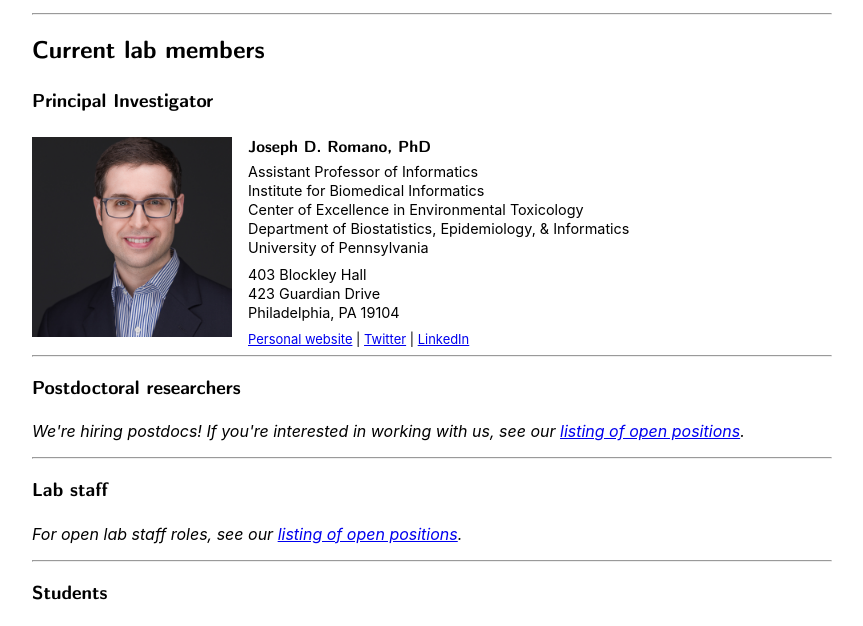
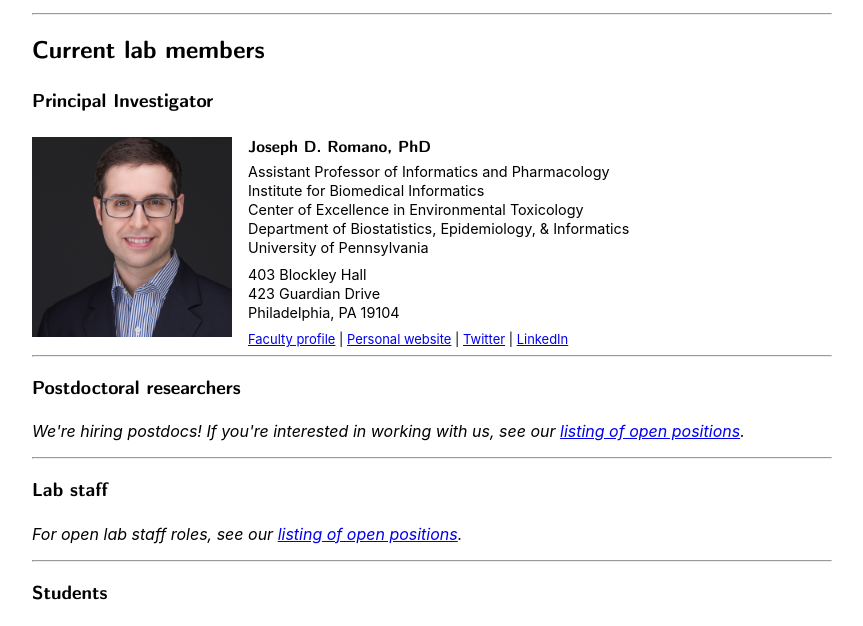
Before and after one commit to RomanoLab/romanolab.org, an Eleventy site: page src/pages/personnel.njk in a window 1280 px wide. Shown: the part 155-781 px from the top of the page, without its empty margins (24-887 px from the left). Built offline with nearby package versions, Linux system fonts and the light colour scheme; Eleventy itself is replaced by a stand-in of ours; files that its build step writes are made by us from their sources.

Commit message:
Update personnel details

```diff
--- a/src/pages/personnel.njk
+++ b/src/pages/personnel.njk
@@ -20,7 +20,7 @@ permalink: /personnel.html
     <div class="bio">
         <h4>Joseph D. Romano, PhD</h4>
         <div class="titles">
-            <p>Assistant Professor of Informatics</p>
+            <p>Assistant Professor of Informatics and Pharmacology</p>
             <p>Institute for Biomedical Informatics</p>
             <p>Center of Excellence in Environmental Toxicology</p>
             <p>Department of Biostatistics, Epidemiology, &amp; Informatics</p>
@@ -33,7 +33,7 @@ permalink: /personnel.html
         </div>
         <div class="links">
             <p>
-                <a href="http://jdr.bio">Personal website</a> | <a href="https://twitter.com/JDRomano2">Twitter</a> | <a href="https://www.linkedin.com/in/jdromano2/">LinkedIn</a>
+                <a href="https://www.med.upenn.edu/apps/faculty/index.php/g275/p9275909">Faculty profile</a> | <a href="http://jdr.bio">Personal website</a> | <a href="https://twitter.com/JDRomano2">Twitter</a> | <a href="https://www.linkedin.com/in/jdromano2/">LinkedIn</a>
             </p>
         </div>
         {# <p>Joe Romano is Assistant Professor of Informatics at the University of Pennsylvania. He earned his bachelor of science degree in molecular genetics at the University of Vermont, and MA, MPhil, and PhD degrees in biomedical informatics at Columbia University, where he was a member of Nick Tatonetti's lab.</p> #}
```
Also changed, not shown: docs/personnel.html.
